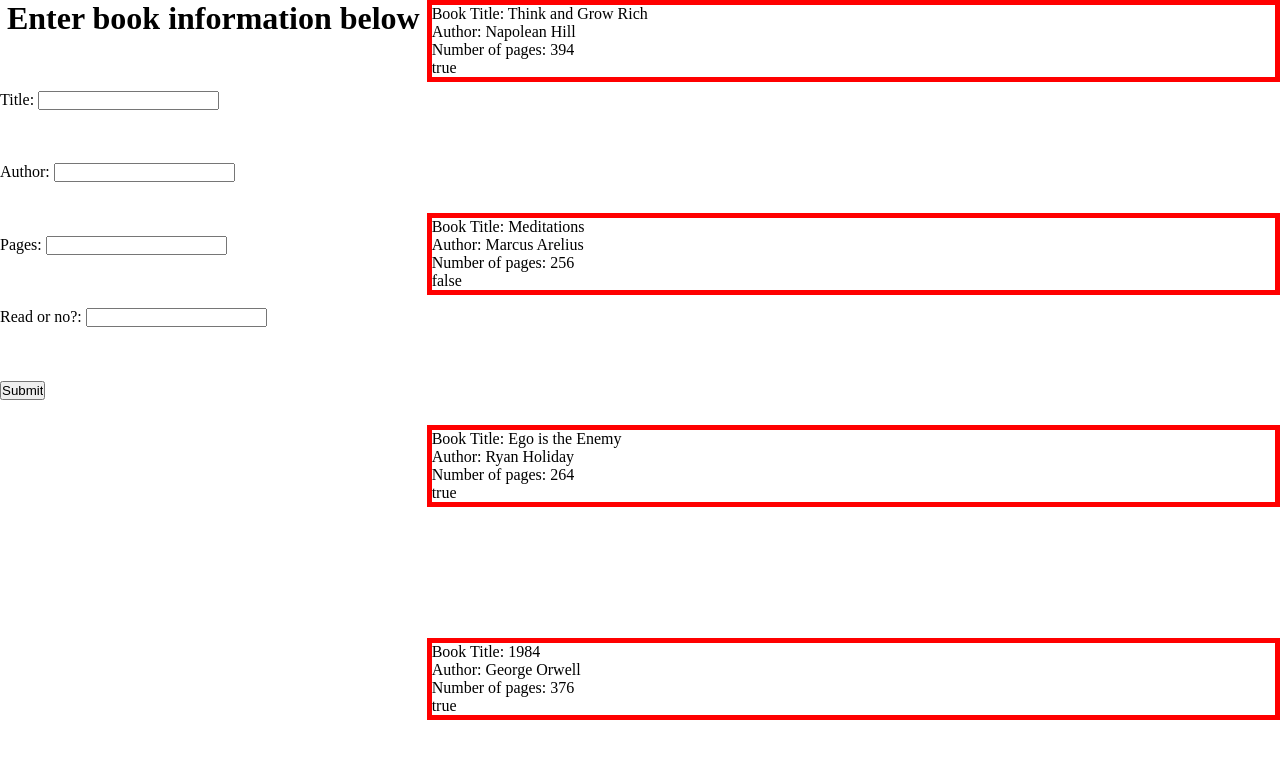
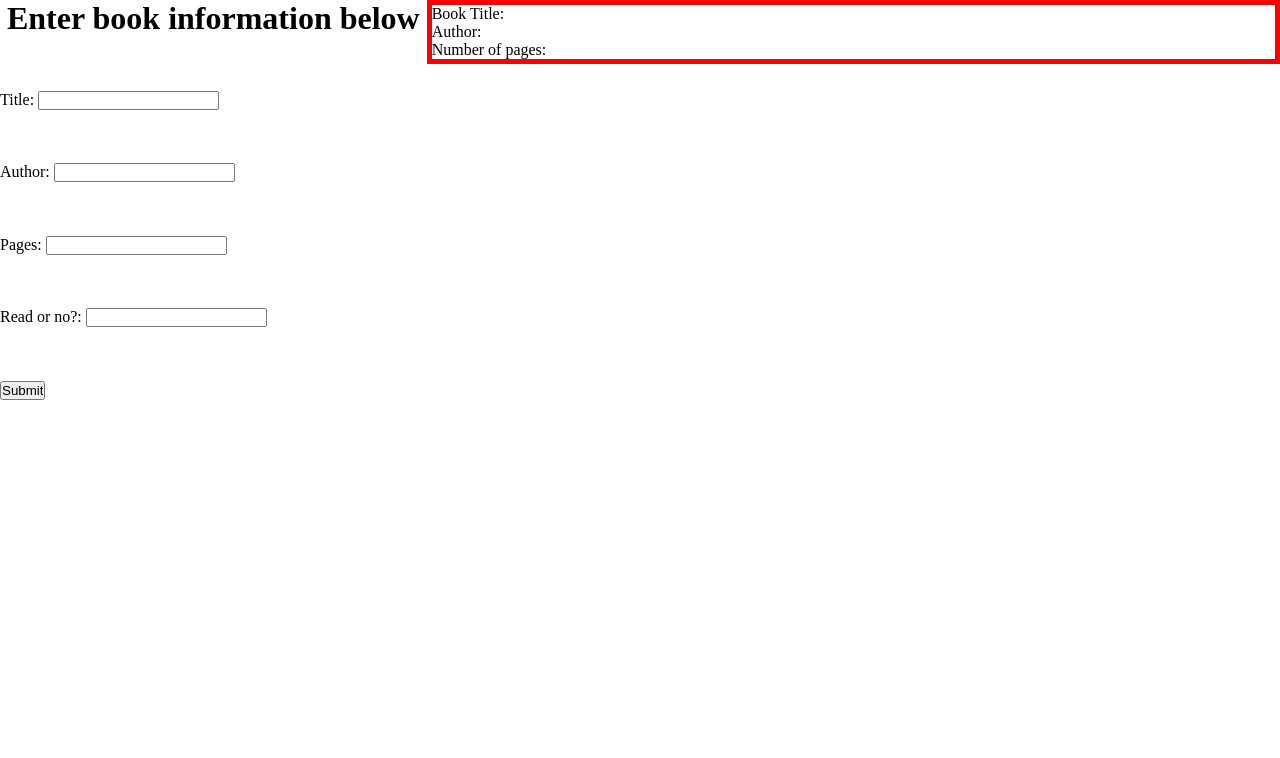
Before and after one commit to clarkjr2016/library, a website: page index.html in a window 1280 px wide. Both pictures are taken after a click on the button "Submit". Drawn offline with Linux system fonts and the light colour scheme.

Commit message:
Added ability to populate cards with input from users when the submit button is pressed

```diff
--- a/constructor.js
+++ b/constructor.js
@@ -1,4 +1,9 @@
-let library = []; // empty array to store book objects in
+const library = []; // empty array to store book objects in
+
+let bookTitle = document.querySelector("#title");
+let bookAuthor = document.querySelector("#author");
+let bookPages = document.querySelector("#pages");
+let bookRead = document.querySelector("#read");
 
 function Book(title, author, pages, read) {
   this.title = title;
@@ -11,50 +16,48 @@ Book.prototype.info = function () {
   return `${this.title} by ${this.author}, ${this.pages} pages, ${this.read}`;
 }; // this attaches the info method to the prototype of the book constructor and makes it accesible to all future instances of this object.
 
-const thinkAndGrowRich = new Book(
-  "Think and Grow Rich",
-  "Napolean Hill",
-  394,
-  true
-);
-
-const meditations = new Book("Meditations", "Marcus Arelius", 256, false);
-
-const ego = new Book("Ego is the Enemy", "Ryan Holiday", 264, true);
-
-const nineteenEightyFour = new Book("1984", "George Orwell", 376, true);
-
 function addBookToLibrary(book) {
   library.push(book);
 } // adds a book to the library array
 
-addBookToLibrary(thinkAndGrowRich);
-addBookToLibrary(meditations);
-addBookToLibrary(ego);
-addBookToLibrary(nineteenEightyFour);
-
 const cardContainer = document.querySelector(".card-container"); // creating variable for card container to append child elements to
 
 function displayBooks() {
-  library.forEach((book) => {
+  const book = new Book(
+    bookTitle.value,
+    bookAuthor.value,
+    bookPages.value,
+    bookRead.value
+  ); // creating a new book object with the input from input fields
+
+  addBookToLibrary(book);
+  // adding the new object into the library array
+
+  library.forEach((b) => {
     const card = document.createElement("div"); // creates a div element that will represent the cards that book information will be displayed on
+    const title = document.createElement("p"); // this creates a p element for which the title will be displayed
+    title.innerHTML = `Book Title: ${b.title}`; // this sets the paragraph content to the current object's title property value
+    const author = document.createElement("p");
+    author.innerHTML = `Author: ${b.author}`;
+    const pages = document.createElement("p");
+    pages.innerHTML = `Number of pages: ${b.pages}`;
+    const read = document.createElement("p");
+    read.innerHTML = b.read;
+    /* this section above is creating DOM elements that are going to be populated with the input from the input fields */
+
     cardContainer.appendChild(card); // this appends the card to the card-container div so that the cards will be displayed
-    const title = document.createElement("p"); // this creates a p element for which the title will be displayed
-    title.innerHTML = `Book Title: ${book.title}`; // this sets the paragraph content to the current object's title property value
-    const author = document.createElement("p");
-    author.innerHTML = `Author: ${book.author}`;
-    const pages = document.createElement("p");
-    pages.innerHTML = `Number of pages: ${book.pages}`;
-    const read = document.createElement("p");
-    read.innerHTML = book.read;
     card.appendChild(title); // this appends that value to the card
     card.appendChild(author);
     card.appendChild(pages);
     card.appendChild(read);
     card.classList.add("card"); // adding the card class to the card elements
+
+    /* the section above is appending those elements */
   });
 
   // utilize this function to loop through library array and display the values as cards in html elements
 }
 
-displayBooks();
+let submit = document.querySelector("#submit-btn");
+
+submit.addEventListener("click", displayBooks);
--- a/index.html
+++ b/index.html
@@ -37,7 +37,7 @@
             <input type="text" id="read" name="read" /><br />
           </div>
           <div>
-            <input type="button" value="Submit" />
+            <input id="submit-btn" type="button" value="Submit" />
           </div>
             </div>
         </form>
```
